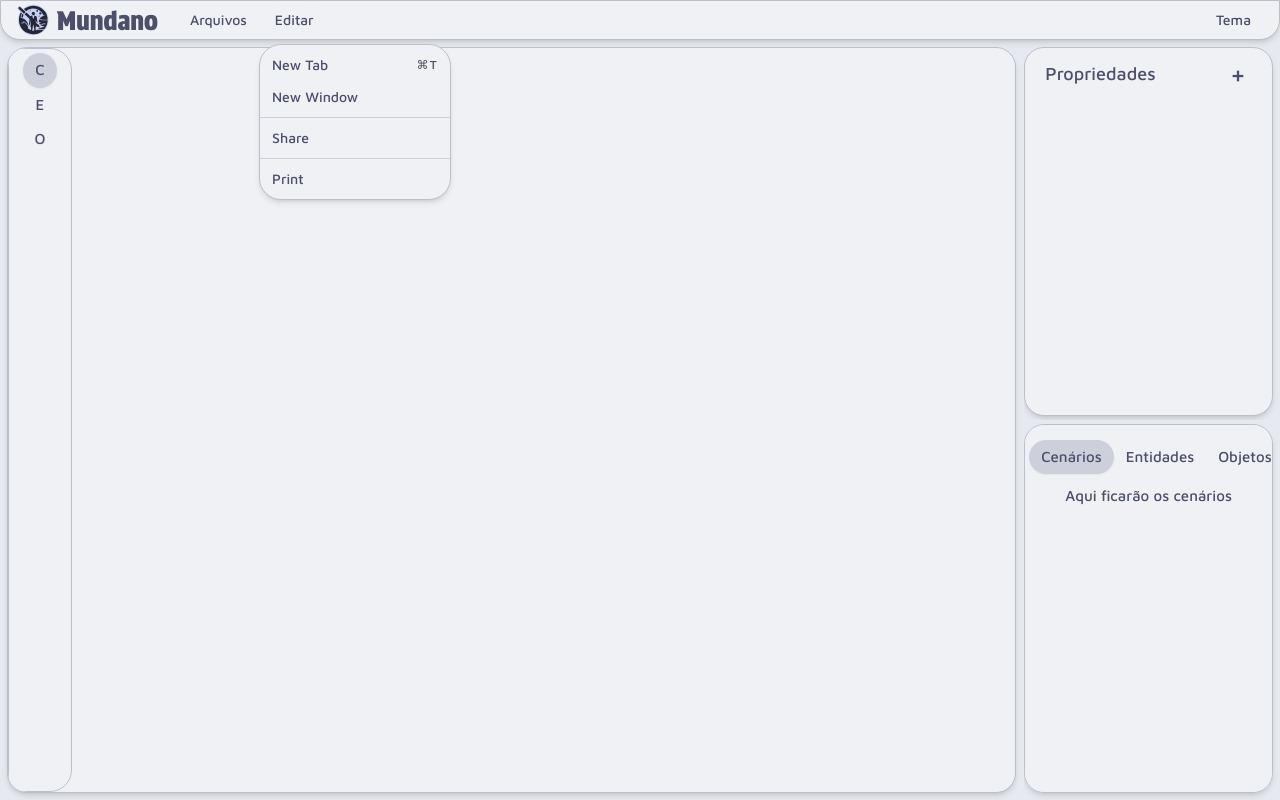
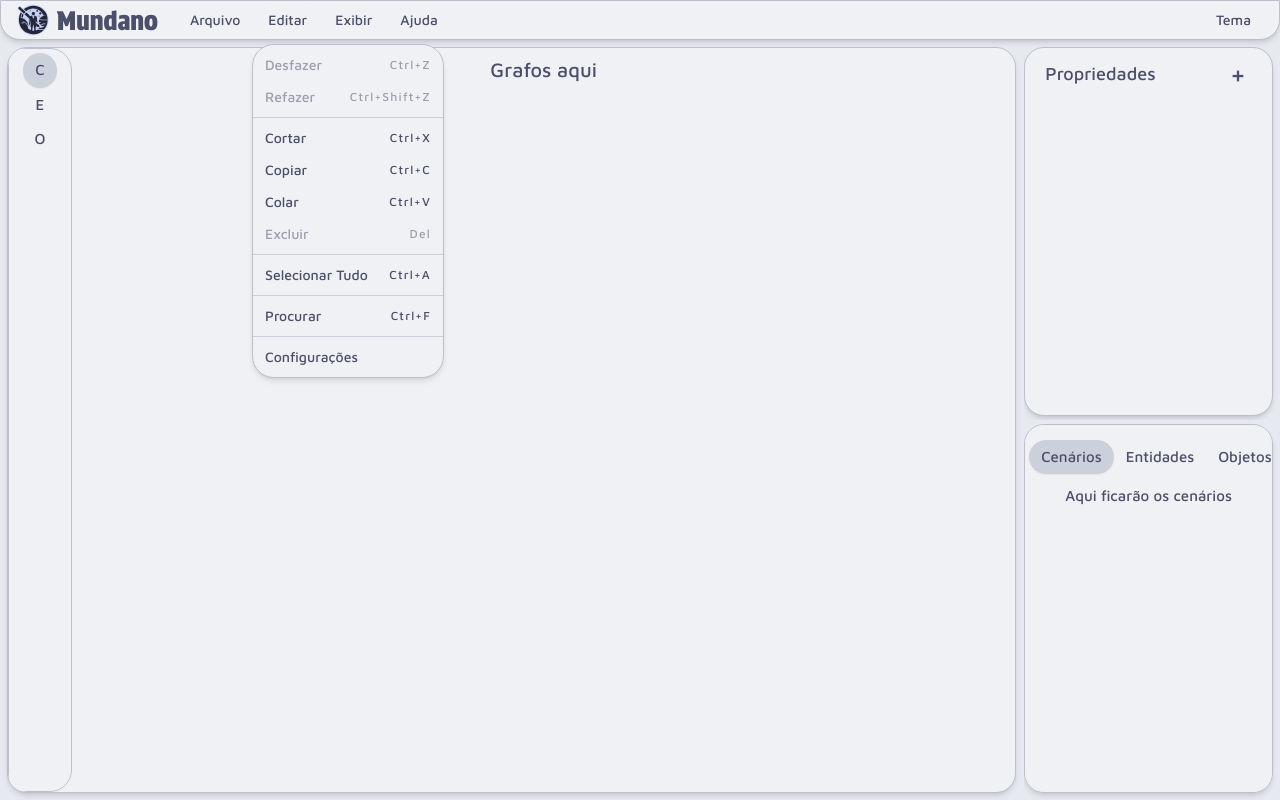
Before and after one commit to LucasTMartins/Mundano, a React (Vite) app: page / in a window 1280 px wide. Both pictures are taken after a click on the button "Editar". Built offline with nearby package versions, Linux system fonts and the light colour scheme.

Commit message:
update Menubar and Main content

```diff
--- a/src/App.tsx
+++ b/src/App.tsx
@@ -12,7 +12,7 @@ import {
 
 function App() {
   return (
-    <ThemeProvider defaultTheme="light">
+    <ThemeProvider defaultTheme="system">
       <Header />
       <ResizablePanelGroup direction="horizontal">
         <ResizablePanel minSize={54}>
--- a/src/components/home/Header.tsx
+++ b/src/components/home/Header.tsx
@@ -1,13 +1,5 @@
-import {
-  Menubar,
-  MenubarContent,
-  MenubarItem,
-  MenubarMenu,
-  MenubarSeparator,
-  MenubarShortcut,
-  MenubarTrigger,
-} from "@/components/ui/menubar";
 import ThemeSwitcher from "./ThemeSwitcher";
+import MenubarHome from "./MenubarHome";
 
 const Header = () => {
   return (
@@ -23,38 +15,7 @@ const Header = () => {
         >
           Mundano
         </a>
-        <Menubar className="ml-[1rem]">
-          <MenubarMenu>
-            <MenubarTrigger className="hover:text-mauve">
-              Arquivos
-            </MenubarTrigger>
-            <MenubarContent>
-              <MenubarItem>
-                New Tab <MenubarShortcut>Ctrl+T</MenubarShortcut>
-              </MenubarItem>
-              <MenubarItem>
-                New Window <MenubarShortcut>Ctrl+N</MenubarShortcut>
-              </MenubarItem>
-              <MenubarSeparator />
-              <MenubarItem>Share</MenubarItem>
-              <MenubarSeparator />
-              <MenubarItem>Print</MenubarItem>
-            </MenubarContent>
-          </MenubarMenu>
-          <MenubarMenu>
-            <MenubarTrigger className="hover:text-mauve">Editar</MenubarTrigger>
-            <MenubarContent>
-              <MenubarItem>
-                New Tab <MenubarShortcut>⌘T</MenubarShortcut>
-              </MenubarItem>
-              <MenubarItem>New Window</MenubarItem>
-              <MenubarSeparator />
-              <MenubarItem>Share</MenubarItem>
-              <MenubarSeparator />
-              <MenubarItem>Print</MenubarItem>
-            </MenubarContent>
-          </MenubarMenu>
-        </Menubar>
+        <MenubarHome />
       </div>
       <ThemeSwitcher />
     </header>
--- a/src/components/home/Main.tsx
+++ b/src/components/home/Main.tsx
@@ -10,27 +10,33 @@ const Toolbar: React.FC<ToolbarProps> = ({ className }) => {
   return (
     <div className={cn("flex h-full p-[7px] relative", className)}>
       <Tabs
-        defaultValue="cenarios"
+        defaultValue="grafos"
         className={`w-full h-full shadow-md bg-base
         rounded-sm border-[1px] border-surface1 standard-font overflow-auto`}
       >
         <div className="flex h-full">
           <TabsList className="flex flex-col justify-start h-full w-[4rem] border-[1px] border-surface1 rounded-l-[0px]">
-            <TabsTrigger value="cenarios" className="text-md">
+            <TabsTrigger value="grafos" className="text-md">
               C
             </TabsTrigger>
-            <TabsTrigger value="entidades" className="text-md">
+            <TabsTrigger value="notas" className="text-md">
               E
             </TabsTrigger>
-            <TabsTrigger value="objetos" className="text-md">
+            <TabsTrigger value="outros" className="text-md">
               O
             </TabsTrigger>
           </TabsList>
 
           <div className="flex-1">
-            <TabsContent value="cenarios"></TabsContent>
-            <TabsContent value="entidades"></TabsContent>
-            <TabsContent value="objetos"></TabsContent>
+            <TabsContent value="grafos" className="h-full mt-0 pt-2">
+              <h1 className="text-xl">Grafos aqui</h1>
+            </TabsContent>
+            <TabsContent value="notas" className="h-full mt-0 pt-2">
+              <h1 className="text-xl">Notas aqui</h1>
+            </TabsContent>
+            <TabsContent value="outros" className="h-full mt-0 pt-2">
+              <h1 className="text-xl">Outros aqui</h1>
+            </TabsContent>
           </div>
         </div>
       </Tabs>
--- /dev/null
+++ b/src/components/home/MenubarHome.tsx
@@ -0,0 +1,118 @@
+import {
+  Menubar,
+  MenubarContent,
+  MenubarItem,
+  MenubarMenu,
+  MenubarSeparator,
+  MenubarShortcut,
+  MenubarTrigger,
+} from "@/components/ui/menubar";
+
+const MenubarHome = () => {
+  return (
+    <Menubar className="ml-[1rem]">
+      {/* ARQUIVO */}
+      <MenubarMenu>
+        <MenubarTrigger className="hover:text-mauve">Arquivo</MenubarTrigger>
+        <MenubarContent>
+          <MenubarItem>
+            Nova Aba <MenubarShortcut>Ctrl+T</MenubarShortcut>
+          </MenubarItem>
+          <MenubarItem>
+            Nova Janela <MenubarShortcut>Ctrl+N</MenubarShortcut>
+          </MenubarItem>
+          <MenubarSeparator />
+          <MenubarItem>Novo Projeto</MenubarItem>
+          <MenubarItem>
+            Abrir Projeto <MenubarShortcut>Ctrl+O</MenubarShortcut>
+          </MenubarItem>
+          <MenubarItem>
+            Salvar Projeto <MenubarShortcut>Ctrl+S</MenubarShortcut>
+          </MenubarItem>
+          <MenubarItem>
+            Salvar Como... <MenubarShortcut>Ctrl+Shift+S</MenubarShortcut>
+          </MenubarItem>
+          <MenubarItem>Exportar Projeto</MenubarItem>
+          <MenubarSeparator />
+          <MenubarItem>
+            Fechar Aba <MenubarShortcut>Ctrl+W</MenubarShortcut>
+          </MenubarItem>
+          <MenubarItem>
+            Fechar Janela <MenubarShortcut>Alt+F4</MenubarShortcut>
+          </MenubarItem>
+        </MenubarContent>
+      </MenubarMenu>
+      {/* EDITAR */}
+      <MenubarMenu>
+        <MenubarTrigger className="hover:text-mauve">Editar</MenubarTrigger>
+        <MenubarContent>
+          <MenubarItem disabled>
+            Desfazer <MenubarShortcut>Ctrl+Z</MenubarShortcut>
+          </MenubarItem>
+          <MenubarItem disabled>
+            Refazer <MenubarShortcut>Ctrl+Shift+Z</MenubarShortcut>
+          </MenubarItem>
+          <MenubarSeparator />
+          <MenubarItem>
+            Cortar <MenubarShortcut>Ctrl+X</MenubarShortcut>
+          </MenubarItem>
+          <MenubarItem>
+            Copiar <MenubarShortcut>Ctrl+C</MenubarShortcut>
+          </MenubarItem>
+          <MenubarItem>
+            Colar <MenubarShortcut>Ctrl+V</MenubarShortcut>
+          </MenubarItem>
+          <MenubarItem disabled>
+            Excluir <MenubarShortcut>Del</MenubarShortcut>
+          </MenubarItem>
+          <MenubarSeparator />
+          <MenubarItem>
+            Selecionar Tudo <MenubarShortcut>Ctrl+A</MenubarShortcut>
+          </MenubarItem>
+          <MenubarSeparator />
+          <MenubarItem>
+            Procurar <MenubarShortcut>Ctrl+F</MenubarShortcut>
+          </MenubarItem>
+          <MenubarSeparator />
+          <MenubarItem>Configurações</MenubarItem>
+        </MenubarContent>
+      </MenubarMenu>
+      {/* EXIBIR */}
+      <MenubarMenu>
+        <MenubarTrigger className="hover:text-mauve">Exibir</MenubarTrigger>
+        <MenubarContent>
+          <MenubarItem>
+            Tela Cheia <MenubarShortcut>F11</MenubarShortcut>
+          </MenubarItem>
+          <MenubarItem>
+            Zoom+ <MenubarShortcut>Ctrl+=</MenubarShortcut>
+          </MenubarItem>
+          <MenubarItem>
+            Zoom- <MenubarShortcut>Ctrl+-</MenubarShortcut>
+          </MenubarItem>
+          <MenubarItem>
+            Reiniciar Zoom <MenubarShortcut>Ctrl+0</MenubarShortcut>
+          </MenubarItem>
+          <MenubarSeparator />
+          <MenubarItem>Ferramentas de RPG</MenubarItem>
+          <MenubarItem>Linha do Tempo</MenubarItem>
+        </MenubarContent>
+      </MenubarMenu>
+      {/* AJUDA */}
+      <MenubarMenu>
+        <MenubarTrigger className="hover:text-mauve">Ajuda</MenubarTrigger>
+        <MenubarContent>
+          <MenubarItem>Obter Ajuda</MenubarItem>
+          <MenubarItem>Tutoriais</MenubarItem>
+          <MenubarItem>Guia de Atalhos</MenubarItem>
+          <MenubarSeparator />
+          <MenubarItem>Repositório no Github</MenubarItem>
+          <MenubarSeparator />
+          <MenubarItem>Sobre</MenubarItem>
+        </MenubarContent>
+      </MenubarMenu>
+    </Menubar>
+  );
+};
+
+export default MenubarHome;
--- a/src/components/ui/menubar.tsx
+++ b/src/components/ui/menubar.tsx
@@ -223,7 +223,7 @@ const MenubarShortcut = ({
   return (
     <span
       className={cn(
-        "ml-auto text-xs tracking-widest",
+        "ml-auto text-xs tracking-widest pl-3",
         className
       )}
       {...props}
```
